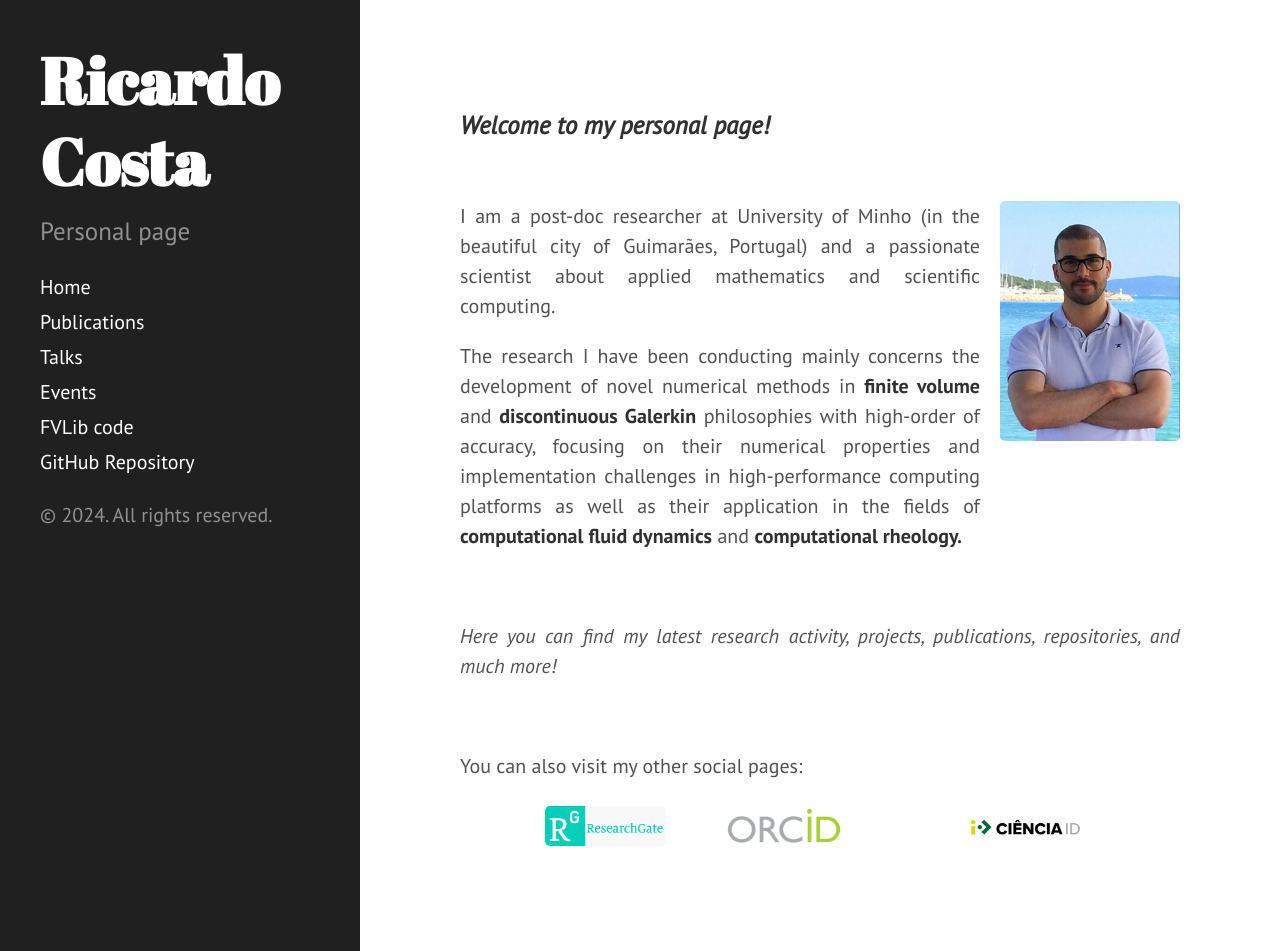
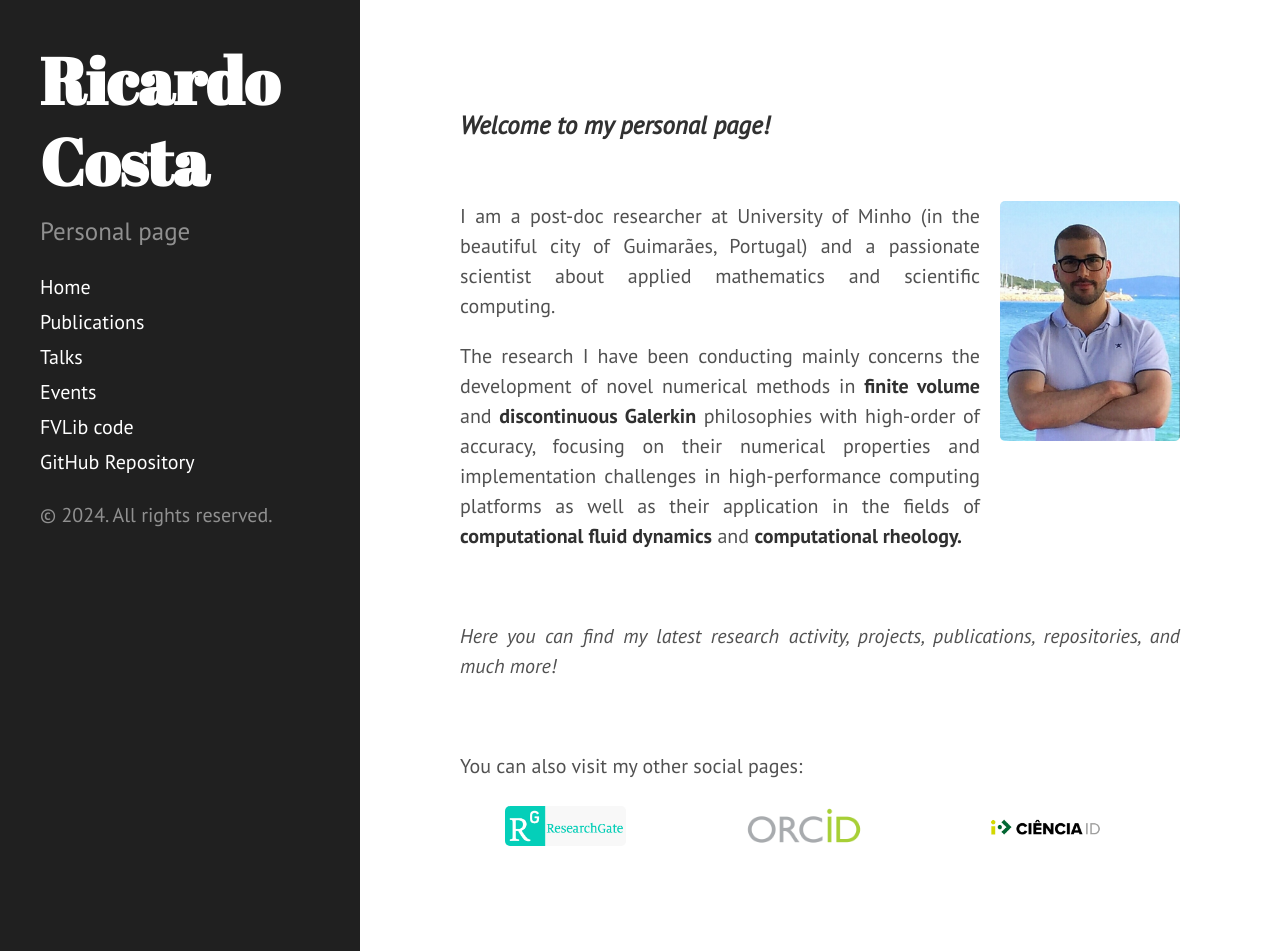
Before and after one commit to ricardodpcosta/ricardodpcosta.github.io, a Jekyll site: the page built from index.md, in a window 1280 px wide and 951 px high. Built offline with Jekyll 4.4.1, drawn with Linux system fonts in a browser that asks for light colours; Markdown is read by kramdown in place of the engine named in the settings.

Commit message:
Update index.md

```diff
--- a/index.md
+++ b/index.md
@@ -25,17 +25,17 @@ You can also visit my other social pages:
 <div class="row">
   <div class="column">
     <a href="https://www.researchgate.net/profile/ricardo-costa-21">
-      <img style="height: 2em; margin-left: 4em;" src="public/researchgate.png">
+      <img style="height: 2em; margin-left: 2em;" src="public/researchgate.png">
     </a>
   </div>
   <div class="column">
     <a href="https://orcid.org/0000-0002-1904-8317">
-      <img style="height: 2em; margin-left: 1em;" src="public/orcid.png">
+      <img style="height: 2em; margin-left: 2em;" src="public/orcid.png">
     </a>
   </div>
   <div class="column">
     <a href="https://www.cienciavitae.pt/2F14-5623-03EB">
-      <img style="height: 2em; margin-left: 1em;" src="public/cienciaid.png">
+      <img style="height: 2em; margin-left: 2em;" src="public/cienciaid.png">
     </a>
   </div>
 </div>
```
